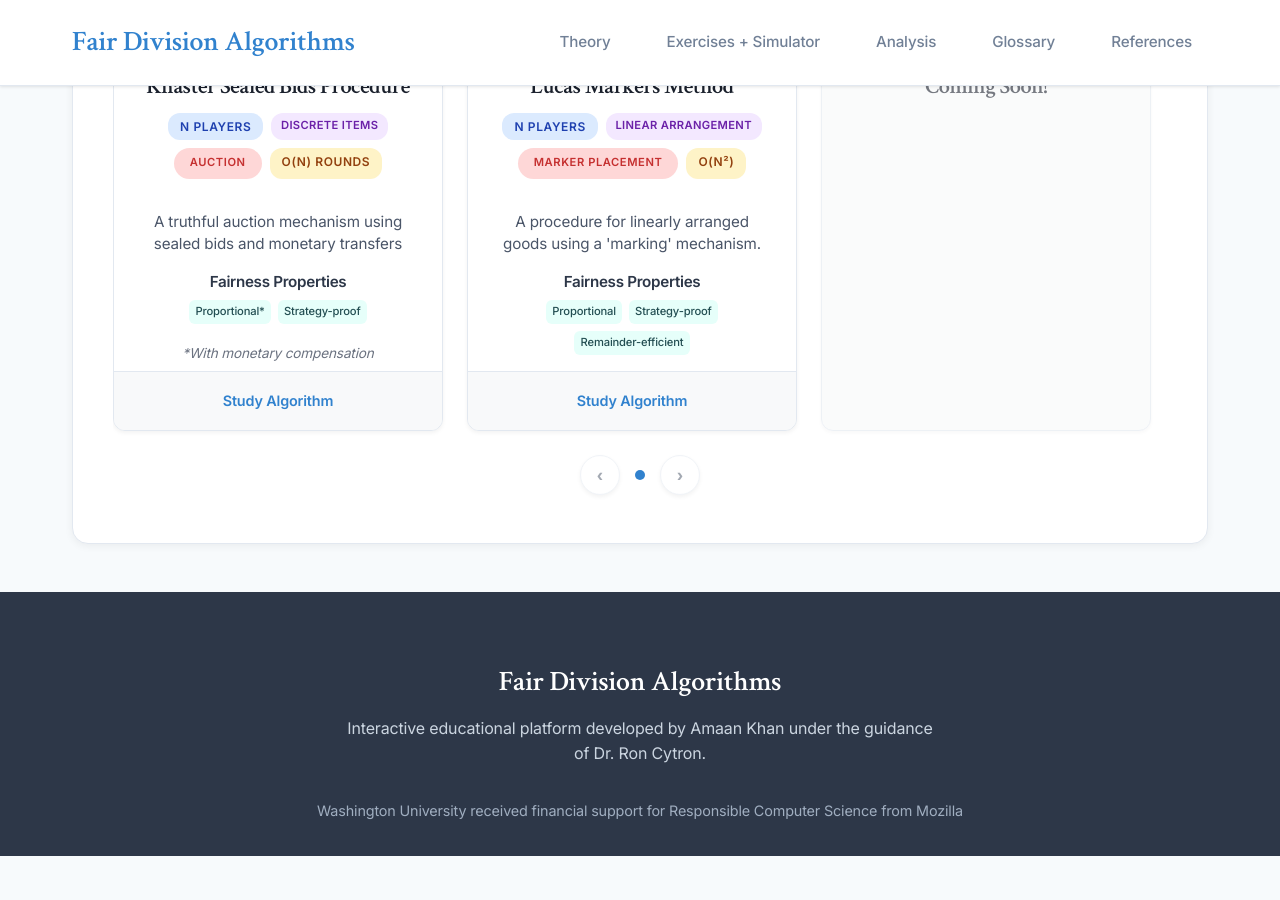
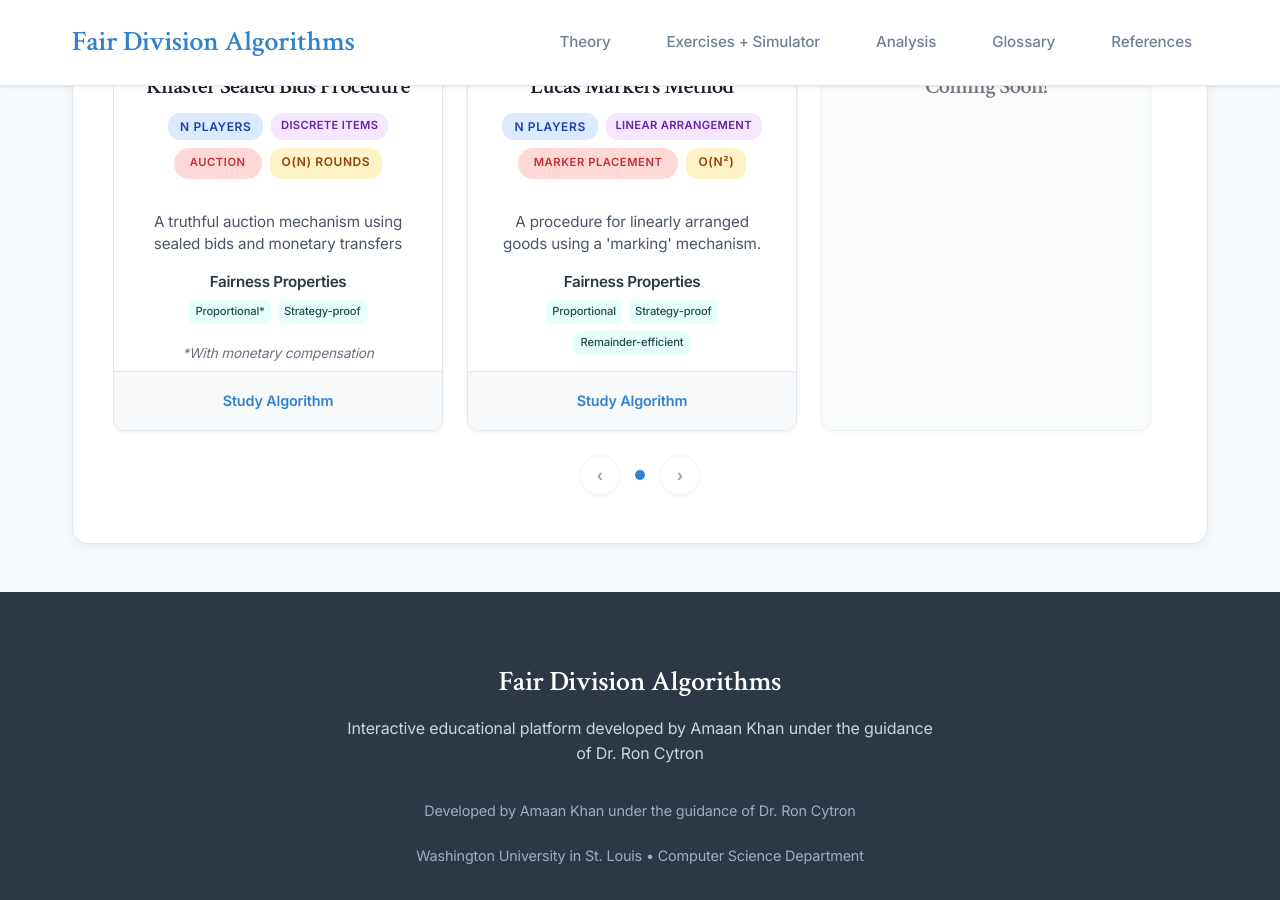
Before and after one commit to amaan-19/fair-division-exercises, a Jekyll site: the page built from index.md, in a window 1280 px wide and 900 px high, scrolled down 1415 px. Built offline with Jekyll 4.4.1, drawn with Linux system fonts in a browser that asks for light colours; our own code applies the rules of GitHub Pages for plain Markdown files; before the commit the page ends 2271 px from its top, so only the background shows below that.

```diff
--- a/_layouts/default.html
+++ b/_layouts/default.html
@@ -1,30 +1,53 @@
-<!DOCTYPE html> <!-- Default Layout Page -->
+<!DOCTYPE html>
 <html lang="en">
 <head>
     <meta charset="UTF-8">
     <meta name="viewport" content="width=device-width, initial-scale=1.0">
     <title>{% if page.title %}{{ page.title }} | {% endif %}{{ site.title }}</title>
-    <link rel="stylesheet" href="{{ '/assets/css/main.css' | relative_url }}">
-    <link rel="stylesheet" href="{{ '/assets/css/indivisible-goods.css' | relative_url }}">
-    <link rel="icon" type="image/svg+xml" href="{{ '/assets/favicon/favicon/favicon.svg' | relative_url }}">
-    <link rel="icon" type="image/x-icon" href="{{ '/assets/favicon/favicon.ico' | relative_url }}">
-    <link rel="icon" type="image/png" sizes="32x32" href="{{ '/assets/favicon/favicon-32x32.png' | relative_url }}">
-    <link rel="icon" type="image/png" sizes="16x16" href="{{ '/assets/favicon/favicon-16x16.png' | relative_url }}">
-    <link rel="apple-touch-icon" sizes="180x180" href="{{ '/assets/favicon/apple-touch-icon.png' | relative_url }}">
+
+    <!-- Fixed CSS paths -->
+    <link rel="stylesheet" href="{{ site.baseurl }}/assets/css/main.css">
+    <link rel="stylesheet" href="{{ site.baseurl }}/assets/css/indivisible-goods.css">
+
+    <!-- Fixed favicon paths -->
+    <link rel="icon" type="image/svg+xml" href="{{ site.baseurl }}/assets/favicon/favicon.svg">
+    <link rel="icon" type="image/x-icon" href="{{ site.baseurl }}/assets/favicon/favicon.ico">
+    <link rel="icon" type="image/png" sizes="32x32" href="{{ site.baseurl }}/assets/favicon/favicon-32x32.png">
+    <link rel="icon" type="image/png" sizes="16x16" href="{{ site.baseurl }}/assets/favicon/favicon-16x16.png">
+    <link rel="apple-touch-icon" sizes="180x180" href="{{ site.baseurl }}/assets/favicon/apple-touch-icon.png">
+
     <meta name="theme-color" content="#3182ce">
+
+    <!-- MathJax Configuration - MUST come before script load -->
+    <script>
+        window.MathJax = {
+            tex: {
+                inlineMath: [['$', '$'], ['\\(', '\\)']],
+                displayMath: [['$$', '$$'], ['\\[', '\\]']],
+                processEscapes: true,
+                processEnvironments: true
+            },
+            options: {
+                skipHtmlTags: ['script', 'noscript', 'style', 'textarea', 'pre'],
+                ignoreHtmlClass: 'tex2jax_ignore',
+                processHtmlClass: 'tex2jax_process'
+            }
+        };
+    </script>
+
     {% seo %}
 </head>
 <body>
 <!-- Site Header -->
 <header class="site-header">
     <div class="container">
-            <a href="{{ '/' | relative_url }}" class="site-title">{{ site.title }}</a>
+        <a href="{{ site.baseurl }}/" class="site-title">{{ site.title }}</a>
         <nav class="site-nav">
-                <a href="{{ '/theory/' | relative_url }}" {% if page.url contains '/theory/' %}class="active" {% endif %}>Theory</a>
-                <a href="{{ '/exercises/' | relative_url }}" {% if page.url contains '/exercises/' %}class="active" {% endif %}>Exercises + Simulator</a>
-                <a href="{{ '/analysis/' | relative_url }}" {% if page.url contains '/analysis/' %}class="active" {% endif %}>Analysis</a>
-                <a href="{{ '/glossary/' | relative_url }}" {% if page.url contains '/glossary/' %}class="active" {% endif %}>Glossary</a>
-                <a href="{{ '/references/' | relative_url }}" {% if page.url contains '/references/' %}class="active" {% endif %}>References</a>
+            <a href="{{ site.baseurl }}/theory/">Theory</a>
+            <a href="{{ site.baseurl }}/exercises/">Exercises + Simulator</a>
+            <a href="{{ site.baseurl }}/analysis/">Analysis</a>
+            <a href="{{ site.baseurl }}/glossary/">Glossary</a>
+            <a href="{{ site.baseurl }}/references/">References</a>
         </nav>
     </div>
 </header>
@@ -40,26 +63,19 @@
 <footer class="site-footer">
     <div class="container">
         <h3 class="footer-title">{{ site.title }}</h3>
-            <p class="footer-description">{{ site.description }}.</p>
-            <p class="footer-credits">Washington University received financial support for Responsible Computer Science from Mozilla</p>
+        <p class="footer-description">{{ site.description }}</p>
+        <p class="footer-credits">Developed by Amaan Khan under the guidance of Dr. Ron Cytron</p>
+        <p class="footer-credits">Washington University in St. Louis • Computer Science Department</p>
     </div>
 </footer>
 
-    <!-- LaTex Scripts -->
+<!-- JavaScript Libraries -->
 <script src="https://polyfill.io/v3/polyfill.min.js?features=es6"></script>
 <script id="MathJax-script" async src="https://cdn.jsdelivr.net/npm/mathjax@3/es5/tex-mml-chtml.js"></script>
+
+<!-- Proof Sketches and Interactive Elements -->
 <script>
-      window.MathJax = {
-        tex: {
-          inlineMath: [['$', '$'], ['\\(', '\\)']],
-          displayMath: [['$$', '$$'], ['\\[', '\\]']]
-        }
-      };
-    </script>
-
-    <!-- Proof Sketches Scripts -->
-    <script>
-        // Initialize collapsible proof sketches after MathJax is ready
+    // Initialize collapsible proof sketches after DOM is ready
     document.addEventListener('DOMContentLoaded', function () {
         // Wait for MathJax to finish rendering before initializing proof sketches
         if (window.MathJax && window.MathJax.startup) {
@@ -185,7 +201,5 @@
         }
     }
 </script>
-
-    <script src="{{ '/assets/flowchart-enhanced.js' | relative_url }}"></script>
 </body>
 </html>
```
Lines whose indentation alone changed are shown as unchanged.
